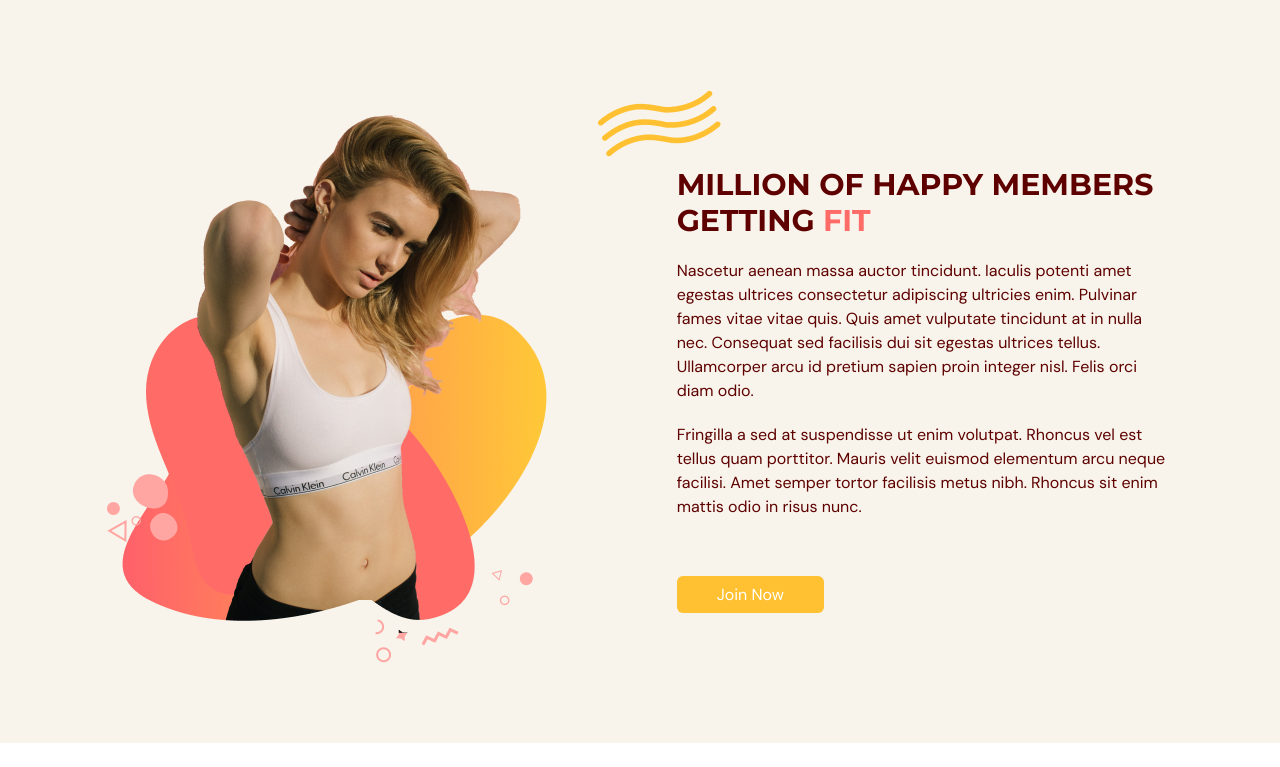
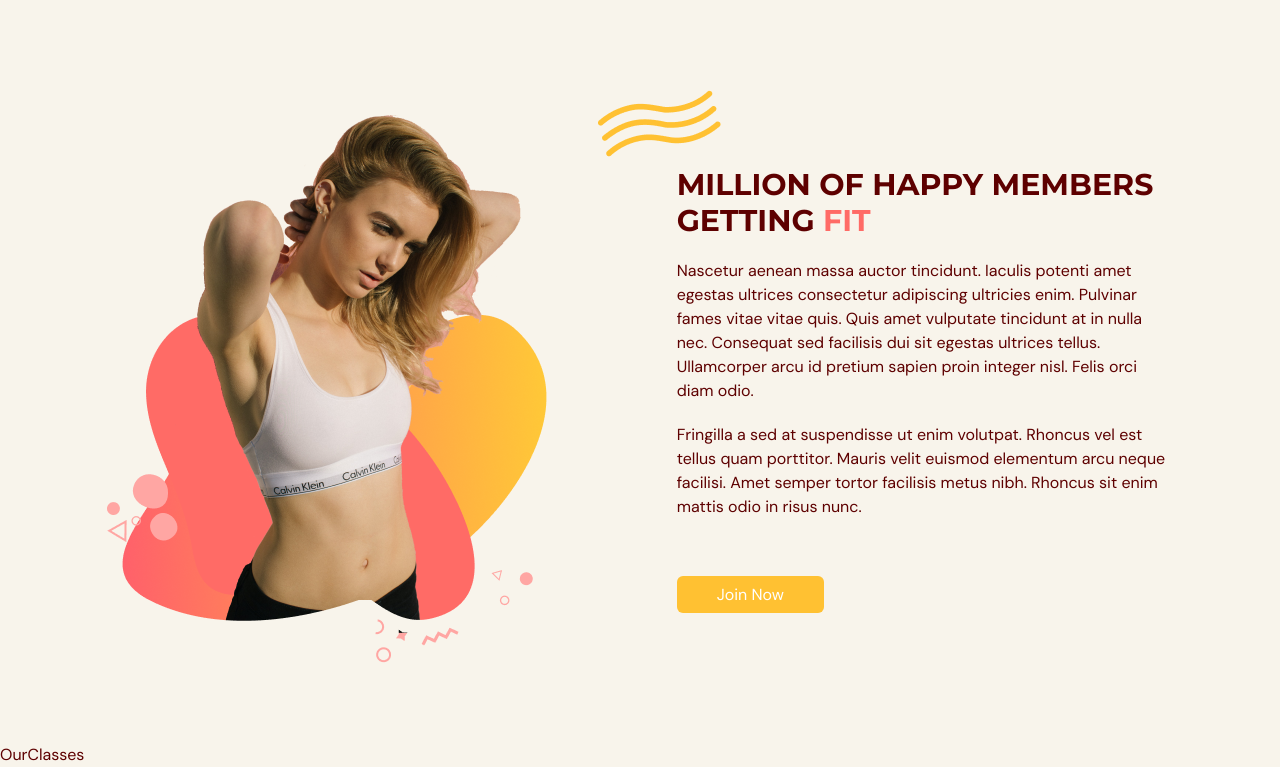
Before and after one commit to 0trava/Gym_typescrips, a React (Vite) app: page / in a window 1280 px wide. Shown: the part 1242-2009 px from the top of the page. Before the commit the page ends 1985 px from the top, so only its background shows below. Built offline with nearby package versions, Linux system fonts and the light colour scheme.

Commit message:
add OurClasses section

```diff
--- a/src/App.tsx
+++ b/src/App.tsx
@@ -3,6 +3,7 @@ import { useEffect, useState } from "react";
 import {SelectedPage} from "@/shared/types";
 import Home from "./scenes/home/home";
 import Benefits from "./scenes/Benefits/Benefits";
+import OurClasses from "./scenes/OurClasses/OurClasses";
 
 
 // enum SelectedPage {
@@ -40,6 +41,7 @@ useEffect (() => {
       setSelectedPage={setSelectedPage}/>
     <Home setSelectedPage={setSelectedPage}/>
     <Benefits setSelectedPage={setSelectedPage}/>
+    <OurClasses setSelectedPage={setSelectedPage}/>
   </div>
 }
 
--- /dev/null
+++ b/src/scenes/OurClasses/OurClasses.tsx
@@ -0,0 +1,13 @@
+import React from 'react';
+
+type Props = {
+    setSelectedPage: ({SelectedPage}: SelectedPage) => void;
+}
+
+const OurClasses = ({setSelectedPage}: Props) => {
+  return (
+    <div>OurClasses</div>
+  )
+}
+
+export default OurClasses;
--- a/src/shared/ActionButton.tsx
+++ b/src/shared/ActionButton.tsx
@@ -10,7 +10,7 @@ type Props = {
 function ActionButton({children, setSelectedPage}: Props) {
   return (
     <AnchorLink
-    className="rounded-md bg-secondary-500 px-10 py-2 hover:bg-primary-500 hover: text-white z-40"
+    className="rounded-md bg-secondary-500 px-10 py-2 hover:bg-primary-500 hover: text-white z-60"
     onClick={() => setSelectedPage(SelectedPage.ContactUs)}
     href={`#${SelectedPage.ContactUs}`}>
         {children}
```
